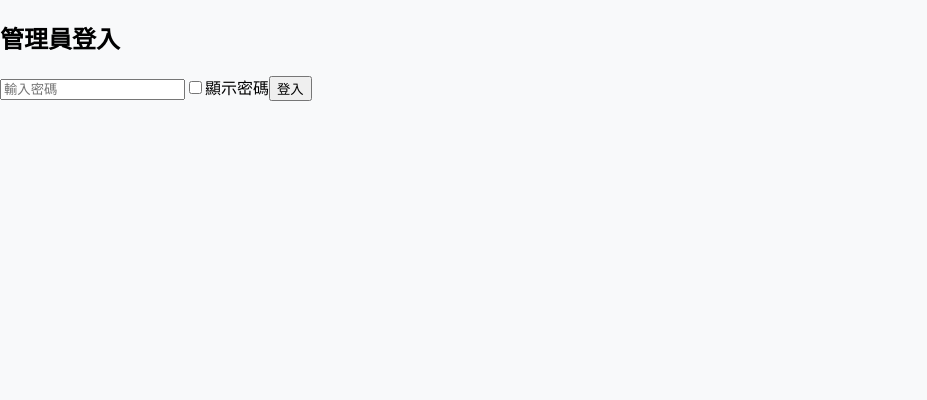
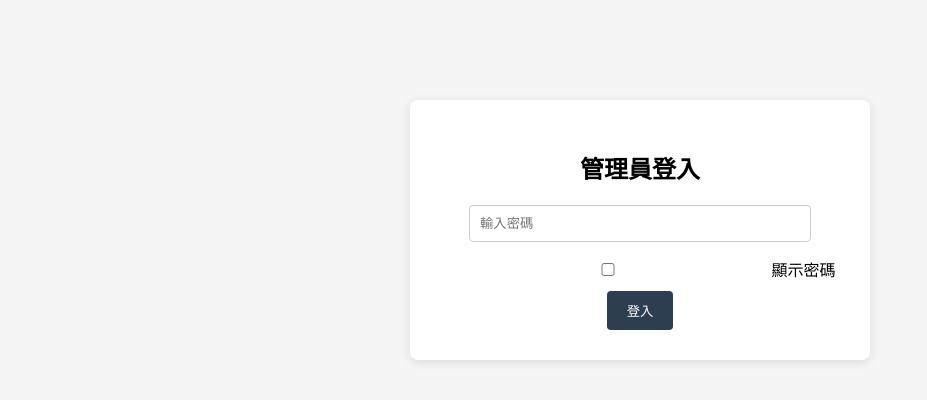
Before and after one commit to Yushan3952/333, a React (Create React App) app: page / in a window 1280 px wide. Shown: the top 400 px of the page, without its empty margins (0-927 px from the left). Built offline with nearby package versions, Linux system fonts and the light colour scheme.

Commit message:
Update index.css

```diff
--- a/src/index.css
+++ b/src/index.css
@@ -1,6 +1,87 @@
 body {
   font-family: sans-serif;
+  background-color: #f4f4f4;
   margin: 0;
   padding: 0;
-  background-color: #f8f9fa;
 }
+
+.app {
+  padding: 20px;
+  max-width: 900px;
+  margin: 0 auto;
+}
+
+h1 {
+  text-align: center;
+  margin-bottom: 30px;
+}
+
+.image-grid {
+  display: flex;
+  flex-wrap: wrap;
+  gap: 20px;
+  justify-content: center;
+}
+
+.image-card {
+  background: white;
+  border: 1px solid #ccc;
+  padding: 10px;
+  border-radius: 8px;
+  width: 200px;
+  box-shadow: 0 2px 5px rgba(0,0,0,0.1);
+  display: flex;
+  flex-direction: column;
+  align-items: center;
+}
+
+.image-card img {
+  max-width: 100%;
+  max-height: 150px;
+  object-fit: contain;
+  margin-bottom: 10px;
+}
+
+.image-card button {
+  background-color: #e74c3c;
+  color: white;
+  border: none;
+  padding: 6px 12px;
+  border-radius: 4px;
+  cursor: pointer;
+}
+
+.image-card button:hover {
+  background-color: #c0392b;
+}
+
+.login-container {
+  max-width: 400px;
+  margin: 100px auto;
+  padding: 30px;
+  background: white;
+  border-radius: 8px;
+  box-shadow: 0 2px 10px rgba(0,0,0,0.1);
+  text-align: center;
+}
+
+.login-container input {
+  width: 80%;
+  padding: 10px;
+  margin-bottom: 15px;
+  border: 1px solid #ccc;
+  border-radius: 4px;
+}
+
+.login-container button {
+  padding: 10px 20px;
+  background-color: #2c3e50;
+  color: white;
+  border: none;
+  border-radius: 4px;
+  cursor: pointer;
+}
+
+.login-container button:hover {
+  background-color: #1a242f;
+}
```
